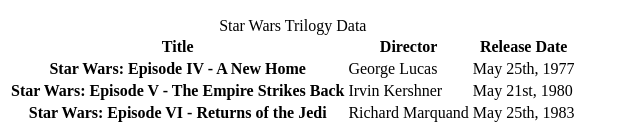
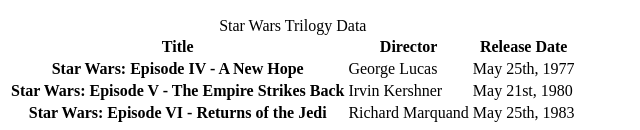
Before and after one commit to CloudTechy/alx-frontend, a plain HTML site: page 0x00-html_advanced/33-styleguide.html in a window 1280 px wide. Shown: the part 1636-1766 px from the top of the page, 0-640 px from the left. Drawn offline with Linux system fonts and the light colour scheme.

Commit message:
fix: typo

```diff
--- a/0x00-html_advanced/33-styleguide.html
+++ b/0x00-html_advanced/33-styleguide.html
@@ -129,7 +129,7 @@
                     </thead>
                     <tbody>
                         <tr>
-                            <th scope="row">Star Wars: Episode IV - A New Home</th>
+                            <th scope="row">Star Wars: Episode IV - A New Hope</th>
                             <td>George Lucas</td>
                             <td><time datetime="">May 25th, 1977</time></td>
                         </tr>
```
